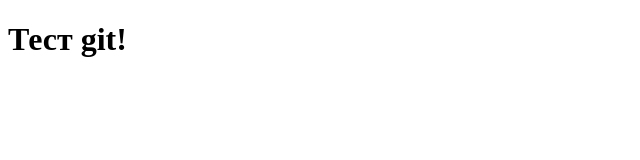
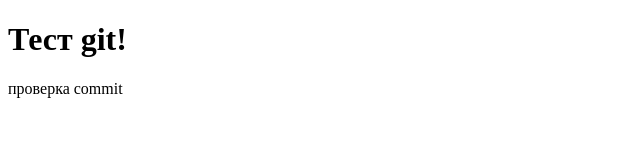
Before and after one commit to Vadik58/firstGit, a plain HTML site: page index.html in a window 1280 px wide. Shown: the whole page, without its empty margins (0-640 px from the left). Drawn offline with Linux system fonts and the light colour scheme.

Commit message:
check commit

```diff
--- a/index.html
+++ b/index.html
@@ -8,6 +8,7 @@
 
 <body>
 <h1>Тест git!</h1>
+<p>проверка commit</p>
 </body>
 
 </html>
```
